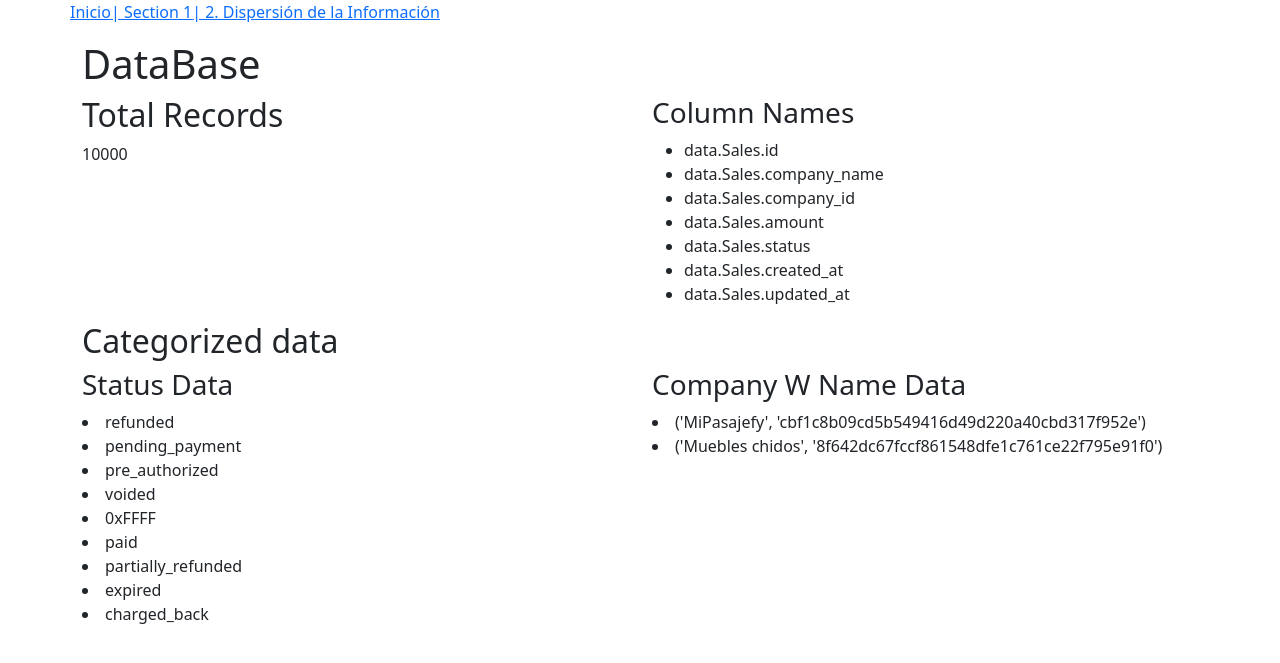
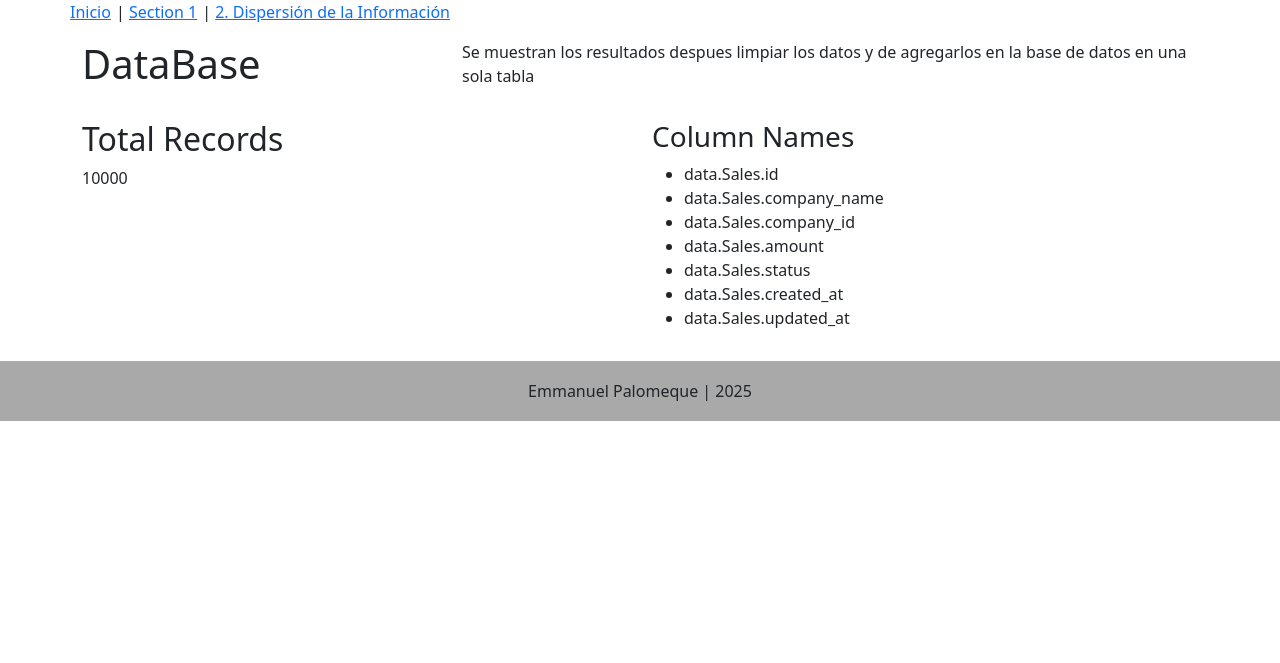
Before and after one commit to epalomeque/di_technical_test, a Django app: page /section_1/save_to_db/ in a window 1280 px wide. Shown: the top 663 px of the page. Run offline with Django 5.2, Linux system fonts and the light colour scheme; data comes from the database, SQL or seed files in the repository; some libraries are stand-ins or nearby versions.

Commit message:
Added create views

```diff
--- a/data/constants.py
+++ b/data/constants.py
@@ -1,7 +1,7 @@
 from dataclasses import dataclass
 from unittest.mock import DEFAULT
 
-SAMPLE_FILE = "assets/data_prueba_tecnica 1.csv"
+SAMPLE_FILE = "static/assets/data_prueba_tecnica 1.csv"
 
 @dataclass(frozen=True)
 class ColumnName:
--- a/di_technical_test/settings.py
+++ b/di_technical_test/settings.py
@@ -38,6 +38,7 @@ INSTALLED_APPS = [
     "django.contrib.sessions",
     "django.contrib.messages",
     "django.contrib.staticfiles",
+    'django_matplotlib',
     "django_bootstrap5",
     "django_forms_bootstrap",
     "django_pandas",
@@ -136,6 +137,10 @@ USE_TZ = True
 
 STATIC_URL = "static/"
 
+STATICFILES_DIRS = [
+    BASE_DIR / "static"
+]
+
 # Default primary key field type
 # https://docs.djangoproject.com/en/5.2/ref/settings/#default-auto-field
 
--- a/presentation/templates/display_db_raw.html
+++ b/presentation/templates/display_db_raw.html
@@ -3,13 +3,20 @@
 {% block breadcrumb %}
 <ul class="breadcrumb">
 <li><a href="{% url 'home' %}">Inicio</a></li>
-<li><a href="{% url 'section_1' %}"> | Section 1</a></li>
-<li><a href="{% url 'save_to_db' %}"> | 2. Dispersión de la Información</a></li>
+<li>| <a href="{% url 'section_1' %}">Section 1</a></li>
+<li>| <a href="{% url 'save_to_db' %}">2. Dispersión de la Información</a></li>
 </ul>
 {% endblock breadcrumb %}
 {% block content %}
     <div class="container">
-    <h1>DataBase</h1>
+        <div class="row mb-3">
+            <div class="col-sm-4"><h1>DataBase</h1></div>
+            <div class="col-sm-8">
+                <p>Se muestran los resultados despues limpiar los datos
+                    y de agregarlos en la base de datos en una sola tabla</p>
+            </div>
+        </div>
+
         <div class="row">
             <div class="col-sm">
                 <h2>Total Records</h2>
@@ -24,34 +31,5 @@
             </ul>
             </div>
         </div>
-        <div class="row">
-            <h2>Categorized data</h2>
-            <!-- div class="col-sm">
-                <h3>Name Data</h3>
-                <ul>
-                {% for name in name_values %}
-                    <li>{{ name }}</li>
-                {% endfor %}
-                </ul>
-            </div -->
-            <!-- div class="col-sm">
-                <h3>company_id Data</h3>
-                {% for company in company_id_values %}
-                    <li>{{ company }}</li>
-                {% endfor %}
-            </div -->
-            <div class="col-sm">
-            <h3>Status Data</h3>
-            {% for status in status_values %}
-                <li>{{ status }}</li>
-            {% endfor %}
-            </div>
-            <div class="col-sm">
-            <h3>Company W Name Data</h3>
-            {% for company in company_w_id %}
-                <li>{{ company }}</li>
-            {% endfor %}
-            </div>
-        </div>
     </div>
 {% endblock %}
--- a/presentation/templates/indice.html
+++ b/presentation/templates/indice.html
@@ -5,7 +5,7 @@
         <div class="row">
             <div class="col-sm">
                 <h1>Data Pipeline</h1>
-                <p>Creado para prueba técnica | Desarrollado por Emmanuel Palomeque Alcázar</p>
+                <p>Creado para prueba técnica</p>
             </div>
         </div>
         <div class="row">
--- a/presentation/templates/section_1.html
+++ b/presentation/templates/section_1.html
@@ -4,7 +4,7 @@
 {% block breadcrumb %}
 <ul class="breadcrumb">
 <li><a href="{% url 'home' %}">Inicio</a></li>
-<li><a href="{% url 'section_1' %}">| Section 1</a></li>
+<li>| <a href="{% url 'section_1' %}">Section 1</a></li>
 </ul>
 {% endblock breadcrumb %}
 
--- a/presentation/views.py
+++ b/presentation/views.py
@@ -1,4 +1,10 @@
 import pandas as pd
+import matplotlib
+matplotlib.use("Agg")
+import matplotlib.pyplot as plt
+import matplotlib.dates as mdates
+from io import BytesIO
+import base64
 from django.shortcuts import render
 from data.models import Sales, Companies, Charges, ChargeSummary
 from data.views import (get_sample_data, get_name_values,
@@ -63,13 +69,14 @@ def save_new_tables(request):
         total_in_companies_db = Companies.objects.count()
         if total_in_companies_db == 0:
             save_companies(list_company)
-            print(f"Companies saved, total records: { Companies.objects.count() }")
 
     save_charges(get_sample_data_cleaned())
 
     df_context = {
         "total_in_companies": Companies.objects.count(),
-        "total_in_charges": Charges.objects.count()
+        "total_in_charges": Charges.objects.count(),
+        "charges_column_names": Charges._meta.get_fields(),
+        "companies_column_names": Companies._meta.get_fields(),
     }
     return render(request,
                   'display_new_tables.html',
@@ -79,8 +86,16 @@ def save_new_tables(request):
 def create_views(request):
     create_db_views()
     total_rows_dayli_charges = ChargeSummary.objects.all().count()
+
+    # MAke chart
+    df = pd.DataFrame(list(ChargeSummary.objects.order_by('created_at').all().values()))
+    plot = plot_with_args(df['created_at'], df['amount'])
+
     df_context = {
-        "total_rows_dayli_charges": total_rows_dayli_charges
+        "total_rows_dayli_charges": total_rows_dayli_charges,
+        "charges_view_column_names": ChargeSummary._meta.get_fields(),
+        "charges_view_data": ChargeSummary.objects.all(),
+        "plot_image": plot
     }
     return render(request,
                   'display_views.html',
@@ -105,3 +120,26 @@ def create_df_context(df: pd.DataFrame) -> dict :
         shape_data = get_data_shape(df),
         # column_types = df.dtypes
     )
+
+
+def plot_with_args(x, y) -> str:
+    """ Pass arguments to plot function """
+    fig, ax = plt.subplots()
+    plt.plot_date(x, y, xdate=True, linestyle='solid', marker='o', label='Dayli Charged_back Amount')
+    plt.legend(loc='upper right', fontsize='small')
+    plt.xticks(rotation=30, ha='right')
+    ax.grid(True)
+    ax.set_title('Cargos diarios')
+    ax.xaxis.set_major_formatter(mdates.DateFormatter('%d-%m-%Y'))
+
+    # label x-axis and y-axis
+    ax.set_ylabel('Amount')
+    ax.set_xlabel('Dates')
+
+    # Save plot to buffer
+    buf = BytesIO()
+    plt.savefig(buf, format='png', dpi=300)
+    image_base64 = base64.b64encode(buf.getvalue()).decode('utf-8').replace('\n', '')
+    buf.close()
+
+    return image_base64
--- a/section2/templates/display_section2.html
+++ b/section2/templates/display_section2.html
@@ -3,8 +3,8 @@
 
 {% block breadcrumb %}
 <ul class="breadcrumb">
-    <li><a href="{% url 'home' %}">Inicio </a></li>
-    <li><a href="{% url 'display_section_2' %}"> | Section 2</a></li>
+    <li><a href="{% url 'home' %}">Inicio</a></li>
+    <li>| <a href="{% url 'display_section_2' %}">Section 2</a></li>
 </ul>
 {% endblock breadcrumb %}
 
@@ -12,7 +12,7 @@
     <div class="container">
         <div class="row">
             <h1>Section 2: Clases</h1>
-            <p>Se toma la clase conteniendo los primeros 00 número naturales.</p>
+            <p>Se toma la clase conteniendo los primeros 100 números naturales.</p>
             <p>Al iniciar se tomará un valor por default, pero se puede probar cambiando en el input.</p>
         </div>
         <div class="row">
--- /dev/null
+++ b/static/base.css
@@ -0,0 +1,18 @@
+div#base_footer {
+    /* bottom: 0; */
+    background-color: darkgrey;
+    height: 60px;
+    line-height: 60px;
+    margin-top: 15px;
+    max-width: 100%;
+    position: absolute;
+}
+
+div#base_footer div.row {
+    justify-content: center;
+}
+
+ul.breadcrumb li {
+    border-right-width: 1px;
+    margin-right: 5px;
+}
--- a/templates/base.html
+++ b/templates/base.html
@@ -1,3 +1,4 @@
+{% load static %}
 <!DOCTYPE html>
 <html lang="en">
 <head>
@@ -9,6 +10,7 @@
     {% load django_bootstrap5 %}
     {% bootstrap_css %}
     {% bootstrap_javascript %}
+    <link rel="stylesheet" href="{% static '/base.css' %}">
 </head>
 <body>
       <div class="container">
@@ -23,6 +25,11 @@
     {% block content %}
     {% endblock %}
     {% block footer %}
+        <div class="container" id="base_footer">
+            <div class="row">
+                Emmanuel Palomeque | 2025
+            </div>
+        </div>
     {% endblock %}
     {% block js_scripts %}
     {% endblock %}
```
Also changed, not shown: presentation/templates/display_new_tables.html (+19 -54 lines), presentation/templates/display_table.html (+16 -27 lines), presentation/templates/display_views.html (+12 -51 lines), assets/db.sqlite3.png (deleted), static/assets/data_prueba_tecnica 1.csv (renamed from assets/data_prueba_tecnica 1.csv), static/assets/db.sqlite3.png (added), 2 other files.
